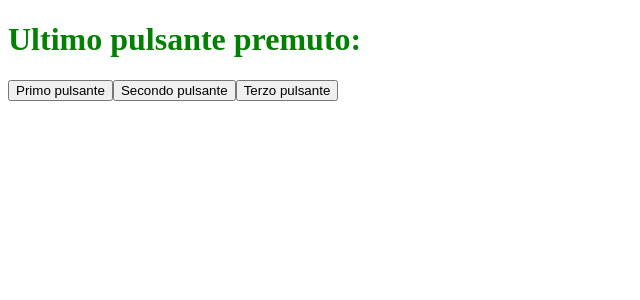
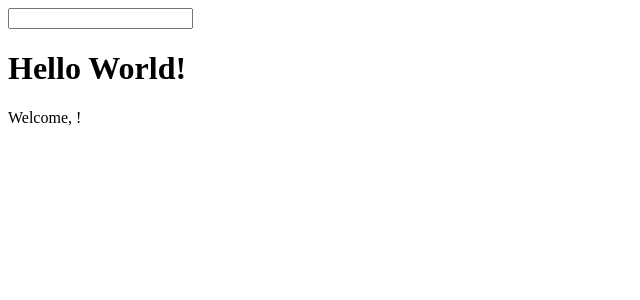
Before and after one commit to Antoniolabbate/COURSE-REACT, a React (Create React App) app in the folder exercise-1/: page / in a window 1280 px wide. Shown: the top 300 px of the page, without its empty margins (0-640 px from the left). Built offline with nearby package versions, Linux system fonts and the light colour scheme.

Commit message:
exercise 20

```diff
--- a/exercise-1/src/App.js
+++ b/exercise-1/src/App.js
@@ -1,21 +1,10 @@
 import React from 'react';
-import { useState } from 'react';
-function ClickTracker(){
-  const [lastClicked, setLastClicked] = useState('');
-  function handleClick(e){
-    //registra l'evento di click e l'ultimo pulsante premuto
-    setLastClicked(e.target.name);
-  }
-  const style = {
-    color: "green"
-  }
+import InteractiveWelcome from './InteractiveWelcome';
+ function App(){
   return(
-    <div>
-      <h1 style={style}>Ultimo pulsante premuto: {lastClicked}</h1>
-       <button onClick={handleClick} name="button1">Primo pulsante</button>
-      <button onClick={handleClick}name='button2'>Secondo pulsante</button>
-      <button onClick={handleClick}name='button3'>Terzo pulsante</button>
-    </div>
-  );
-  }
-  export default ClickTracker;
+    <>
+      <InteractiveWelcome/>
+      </>
+  )
+ }
+ export default App;
--- /dev/null
+++ b/exercise-1/src/InteractiveWelcome.jsx
@@ -0,0 +1,21 @@
+
+import React, { useState } from "react";
+import Welcome from "./Welcome";
+
+
+function InteractiveWelcome(){
+    const [name, setName] = useState('');
+    function HandleInputChange(event){
+        // Aggiorna lo stato locale con il valore dell'input dell utente
+        setName(event.target.value)
+    }
+        return(
+            <div>
+                <input type="text" value={name} id="name-input" onChange={HandleInputChange} />
+                <Welcome name={name} />
+
+            </div>
+        )
+
+}
+export default InteractiveWelcome;
--- a/exercise-1/src/Welcome.jsx
+++ b/exercise-1/src/Welcome.jsx
@@ -0,0 +1,13 @@
+
+export default function Welcome(props){
+    // if (props.name === "John") {
+        return (
+            <>
+                <h1>Hello World!</h1>
+                <p>Welcome, {props.name}!</p>
+            </>
+        );
+    // } else {
+    //     return null;
+    // }
+}
--- a/exercise-1/src/index.js
+++ b/exercise-1/src/index.js
@@ -1,6 +1,7 @@
 import React from 'react';
 import ReactDOM from 'react-dom';
 import App from './App';
+import InteractiveWelcome from './InteractiveWelcome';
 
 ReactDOM.render(
   <App />,
```
